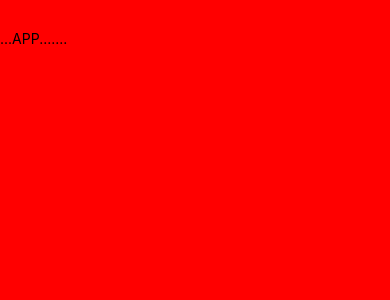
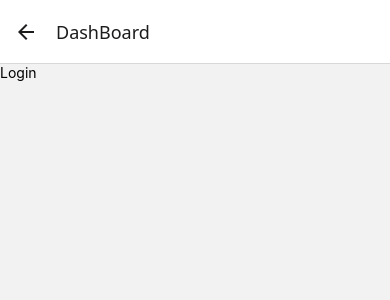
Before and after one commit to SurajTopal/club, a React Native app: screen /DashBoard in a window 390 px wide. Shown: the top 300 px of the page. Built offline with nearby package versions, Linux system fonts and the light colour scheme.

Commit message:
Worked on Stack Navigation

```diff
--- a/App.tsx
+++ b/App.tsx
@@ -1,14 +1,17 @@
 import React, {useEffect} from 'react';
-import {View, Text} from 'react-native';
 import SplashScreen from 'react-native-splash-screen';
+import {NavigationContainer} from '@react-navigation/native';
+import Navigation from './src/navigation/StackNavigation';
 
-export default function componentName() {
+export default function App() {
   useEffect(() => {
-    SplashScreen.hide();
-  }, [2000]);
+    setTimeout(() => {
+      SplashScreen.hide();
+    }, 2000);
+  }, []);
   return (
-    <View style={{flex: 1, backgroundColor: 'red'}}>
-      <Text style={{marginTop: 30}}>...APP.......</Text>
-    </View>
+    <NavigationContainer>
+      <Navigation />
+    </NavigationContainer>
   );
 }
--- a/package.json
+++ b/package.json
@@ -10,8 +10,13 @@
     "test": "jest"
   },
   "dependencies": {
+    "@react-navigation/native": "^7.0.14",
+    "@react-navigation/native-stack": "^7.2.0",
+    "@react-navigation/stack": "^7.1.1",
     "react": "18.3.1",
     "react-native": "0.76.2",
+    "react-native-safe-area-context": "^5.2.0",
+    "react-native-screens": "^4.6.0",
     "react-native-splash-screen": "^3.3.0"
   },
   "devDependencies": {
--- /dev/null
+++ b/src/navigation/StackNavigation.tsx
@@ -0,0 +1,14 @@
+import {createNativeStackNavigator} from '@react-navigation/native-stack';
+import LoginScreen from '../screen/login/LoginScreen';
+
+const Stack = createNativeStackNavigator();
+const Navigation = () => {
+  return (
+    <Stack.Navigator>
+      <Stack.Screen  name="Login" component={LoginScreen} />
+      <Stack.Screen  name="DashBoard" component={LoginScreen} />
+    </Stack.Navigator>
+  );
+};
+
+export default Navigation;
--- /dev/null
+++ b/src/screen/login/LoginScreen.tsx
@@ -0,0 +1,12 @@
+import {useNavigation} from '@react-navigation/native';
+import React from 'react';
+import {View, Text} from 'react-native';
+
+export default function LoginScreen() {
+  const navigation = useNavigation();
+  return (
+    <View>
+      <Text onPress={() => navigation.navigate('DashBoard')}>Login</Text>
+    </View>
+  );
+}
```
Also changed, not shown: src/screen/dashboard/DashboardScreen.tsx (added, +10 -0 lines), 3 other files (tests, documents, lock files or other folders).
